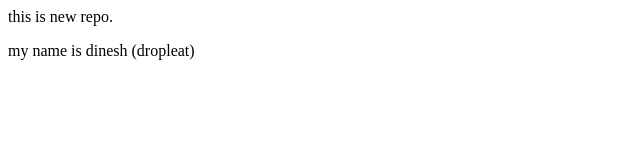
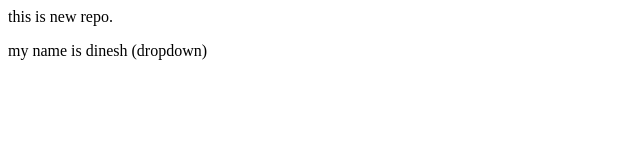
Before and after one commit to DINESHSUTHAR427/localrepo, a plain HTML site: page index.html in a window 1280 px wide. Shown: the full height of the page, 0-640 px from the left. Drawn offline with Linux system fonts and the light colour scheme.

```diff
--- a/index.html
+++ b/index.html
@@ -1,2 +1,2 @@
  <p> this is new repo.</p>
- <p> my name is dinesh (dropleat)</p>
+ <p> my name is dinesh (dropdown)</p>
```
